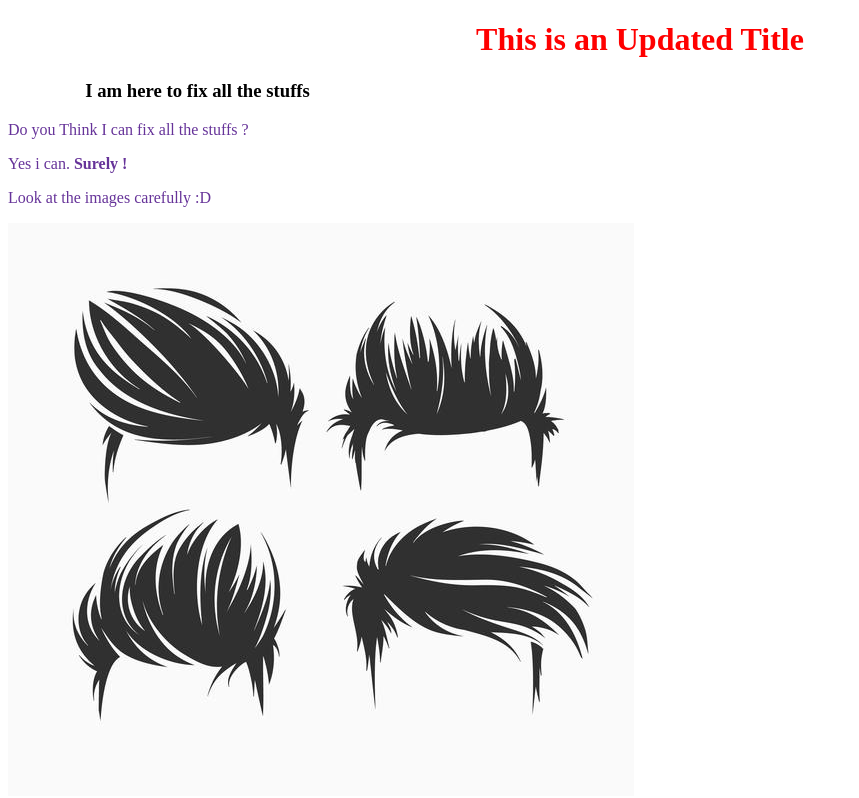
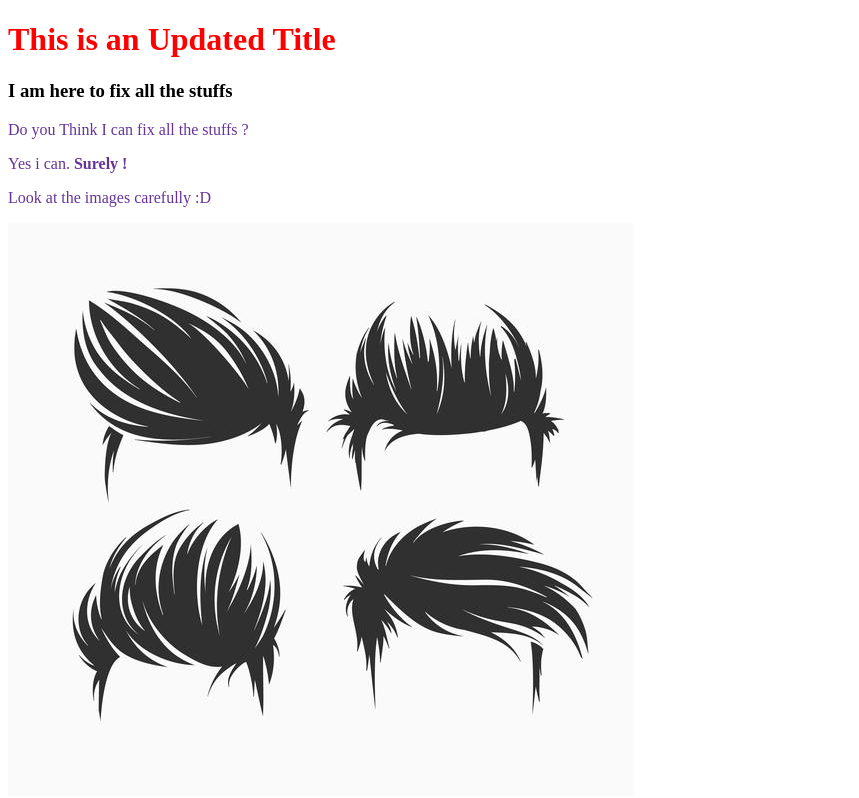
Before and after one commit to Hasanrakib010/my-first-repo, a plain HTML site: page index.html in a window 1280 px wide. Shown: the top 798 px of the page, without its empty margins (0-859 px from the left). Drawn offline with Linux system fonts and the light colour scheme.

Commit message:
simple edit

```diff
--- a/style.css
+++ b/style.css
@@ -1,12 +1,12 @@
 h1{
     color: red;
-    text-align: center;
+    text-align: justify;
 }
 h3{
     background-color: teel;
-    width: 30%;
-    text-align: center;
+    text-align: justify;
 }
 p{
     color: rebeccapurple;
+    text-align: justify;
 }
```
